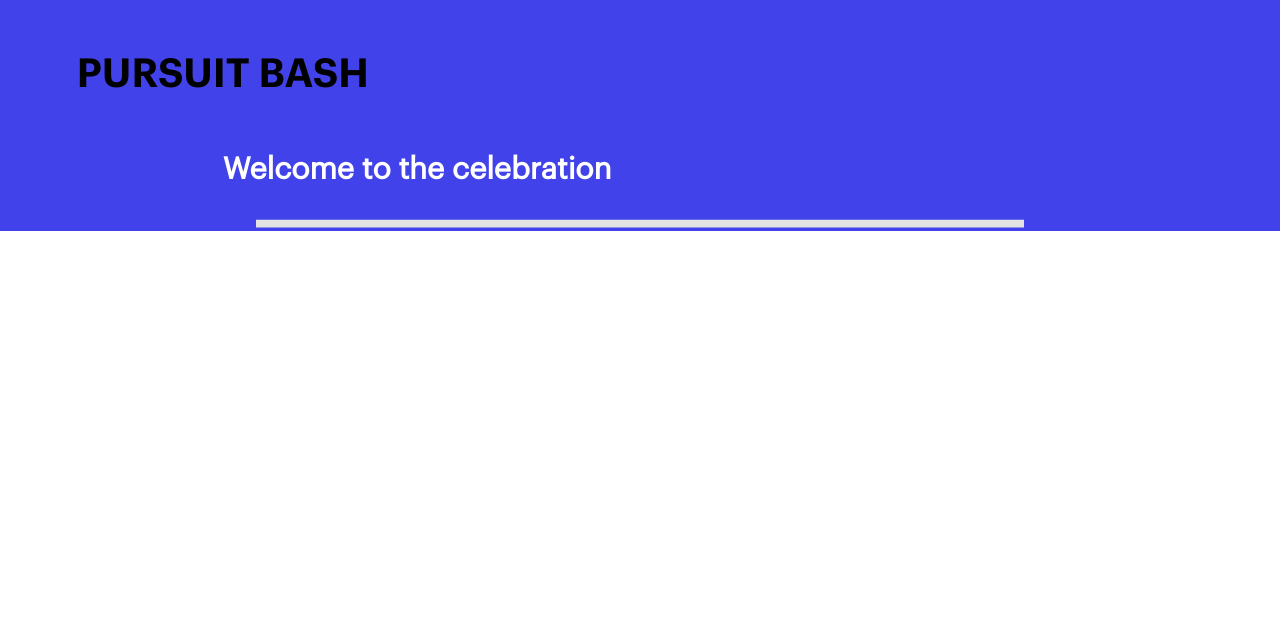
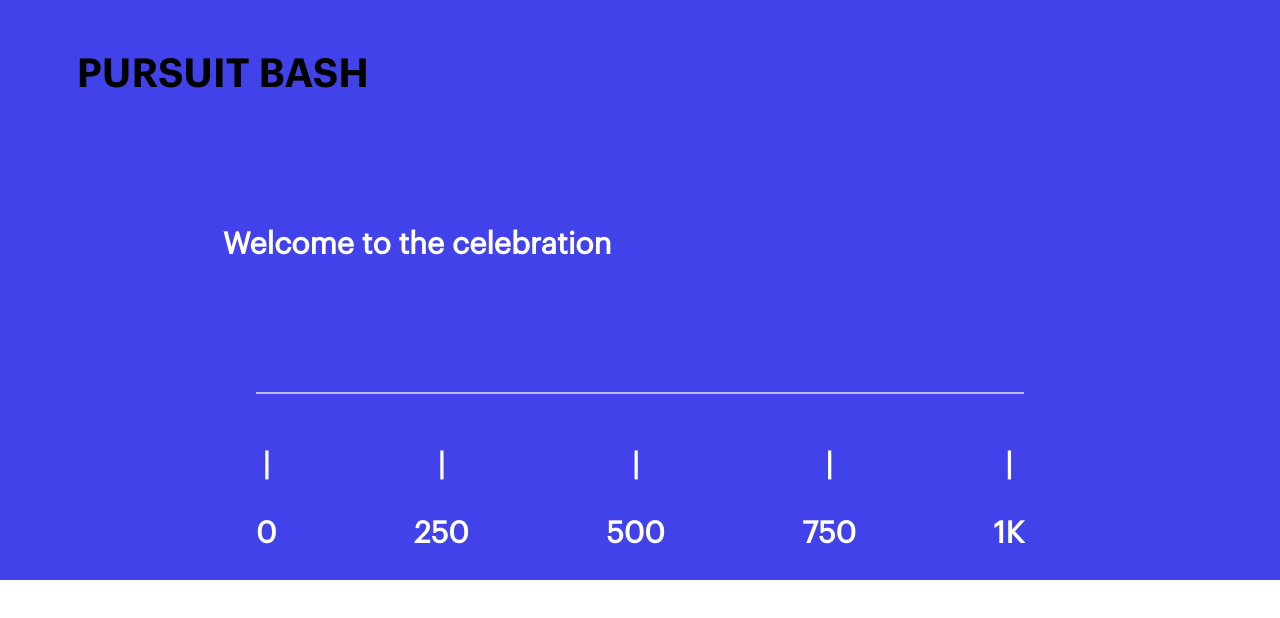
Before and after one commit to crymall/text_to_pledge, a React (Create React App) app in the folder client/: page / in a window 1280 px wide. Shown: the top 618 px of the page. Built offline with nearby package versions, Linux system fonts and the light colour scheme; no server answers.

Commit message:
deploy test

```diff
--- a/client/src/App.css
+++ b/client/src/App.css
@@ -29,19 +29,39 @@ h3 {
   font-family: "GraphikRegular", sans-serif;
   font-size: 30px;
   color: white;
+  margin-top: 5px;
 }
 
 .main-area {
+  padding-top: 100px;
   display: flex;
   flex-direction: row;
   justify-content: space-around;
+  padding-bottom: 100px;
 }
 
 .the-bar {
   width: 60%;
 }
 
+.bar-tics {
+  width: 60%;
+  display: flex;
+  justify-content: space-between;
+  margin-top: 50px;
+}
+
+.tic {
+  color: #edff00;
+  display: flex;
+  flex-direction: column;
+  align-items: center;
+  justify-content: space-around;
+}
+
 .lower-area {
   display: flex;
+  flex-direction: column;
+  align-items: center;
   justify-content: center;
 }
--- a/client/src/App.js
+++ b/client/src/App.js
@@ -39,12 +39,34 @@ class App extends Component {
           <Line
             className="the-bar"
             percent={((total / 1000) * 100).toString()}
-            strokeWidth="2"
+            strokeWidth="0.5"
             strokeColor="#1E1E1E"
             strokeLinecap="butt"
             trailColor="#E3E3E3"
-            trailWidth="1"
+            trailWidth="0.2"
           />
+          <div className="bar-tics">
+            <div className="tic">
+              <h3> | </h3>
+              <h3> 0 </h3>
+            </div>
+            <div className="tic">
+              <h3> | </h3>
+              <h3> 250 </h3>
+            </div>
+            <div className="tic">
+              <h3> | </h3>
+              <h3> 500 </h3>
+            </div>
+            <div className="tic">
+              <h3> | </h3>
+              <h3> 750 </h3>
+            </div>
+            <div className="tic">
+              <h3> | </h3>
+              <h3> 1K </h3>
+            </div>
+          </div>
         </div>
       </div>
     );
```
